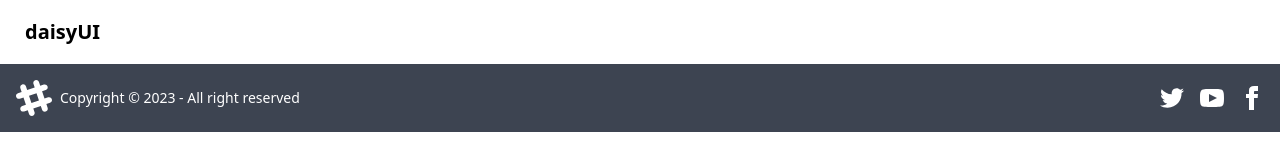
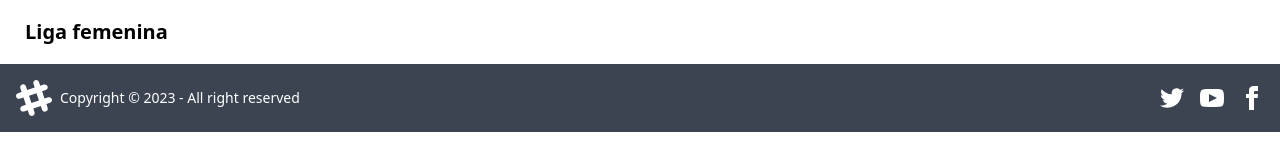
Before and after one commit to davidhurtadodev/edag-front, a Next.js app: page / in a window 1280 px wide. Shown: the top 160 px of the page. Built offline with nearby package versions, Linux system fonts and the light colour scheme.

Commit message:
feat card

```diff
--- /dev/null
+++ b/src/components/Card.jsx
@@ -0,0 +1,15 @@
+export function Card({ squad, url_imagen }) {
+  return (
+    <div className="card w-96 bg-base-100 shadow-xl">
+      <figure>
+        {/* <img
+          src="/images/stock/photo-1606107557195-0e29a4b5b4aa.jpg"
+          alt="Shoes"
+        /> */}
+      </figure>
+      <div className="card-body">
+        <h2 className="card-title">{squad}</h2>
+      </div>
+    </div>
+  );
+}
--- /dev/null
+++ b/src/components/Grid.jsx
@@ -0,0 +1,7 @@
+export default function Grid({ children }) {
+  return (
+    <div className="grid gap-4 grid-cols-1 md:grid-cols-3 lg:grid-cols-4">
+      {children}
+    </div>
+  );
+}
--- a/src/components/Header.jsx
+++ b/src/components/Header.jsx
@@ -1,11 +1,13 @@
-import React from "react";
+import Link from 'next/link';
 
 export const Header = () => {
   return (
     <div>
-      <div className='navbar navbar-center bg-base-100'>
-        <div className='flex-1'>
-          <a className='btn btn-ghost normal-case text-xl'>daisyUI</a>
+      <div className="navbar navbar-center bg-base-100">
+        <div className="flex-1">
+          <Link href="/" className="btn btn-ghost normal-case text-xl">
+            Liga femenina
+          </Link>
         </div>
       </div>
     </div>
```
Also changed, not shown: src/pages/index.js (+6 -6 lines).
